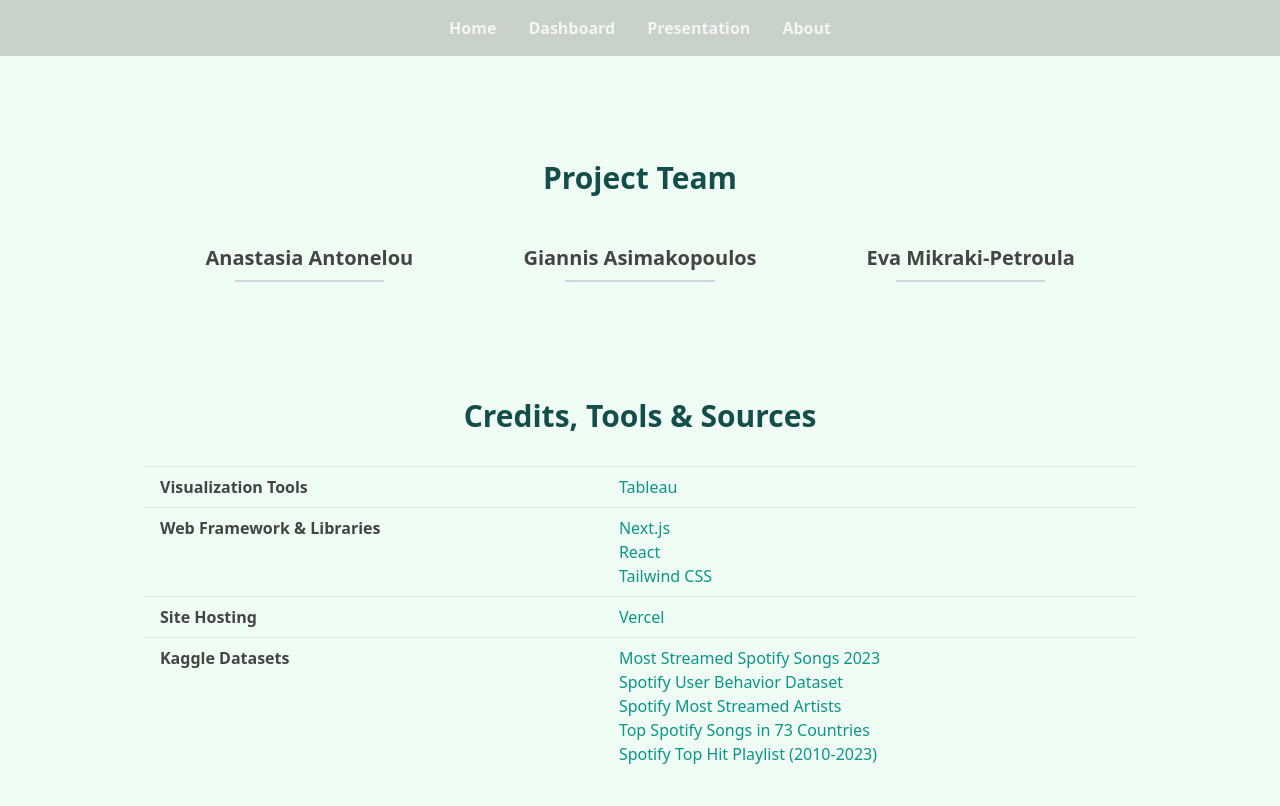
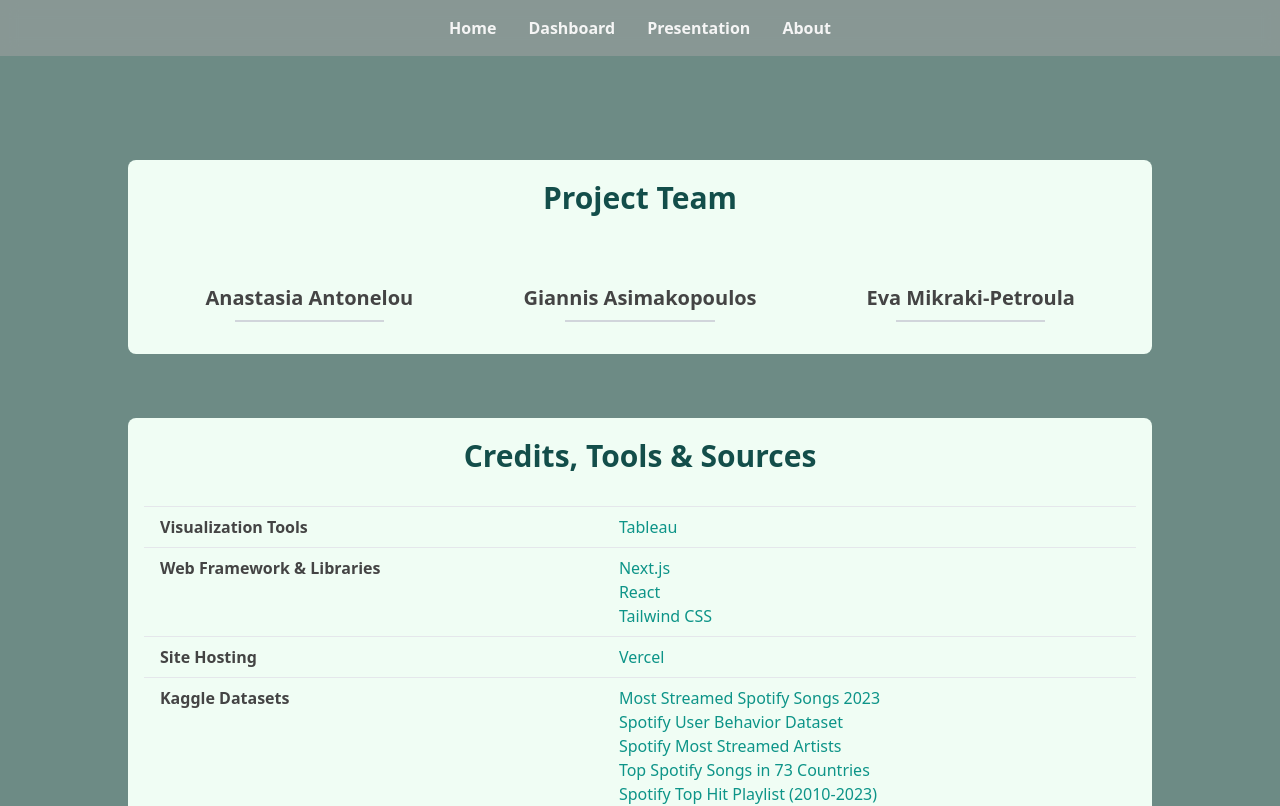
Before and after one commit to aantonelou/spotifytrendsviz, a Next.js app: page /about in a window 1280 px wide. Shown: the top 806 px of the page. Built offline with nearby package versions, Linux system fonts and the light colour scheme.

Commit message:
Updated colors

```diff
--- a/src/components/Credits.tsx
+++ b/src/components/Credits.tsx
@@ -2,7 +2,7 @@
 
 const Credits = () => {
   return (
-    <div className="container-xxl px-4 py-5">
+    <div className="container-xxl px-4 py-5 bg-green-50 rounded-lg">
       <h2 className="mb-8 text-3xl text-center font-bold text-teal-900">Credits, Tools & Sources</h2>
       <table className="w-full table-auto">
         <tbody>
--- a/src/components/Layout/Section.tsx
+++ b/src/components/Layout/Section.tsx
@@ -1,13 +1,13 @@
 import classNames from 'classnames';
-import {FC, memo, PropsWithChildren} from 'react';
+import {CSSProperties, FC, memo, PropsWithChildren} from 'react';
 
 import {SectionId} from '../../data/data';
 
 const Section: FC<
-  PropsWithChildren<{sectionId: SectionId; sectionTitle?: string; noPadding?: boolean; className?: string}>
-> = memo(({children, sectionId, noPadding = false, className}) => {
+  PropsWithChildren<{sectionId: SectionId; sectionTitle?: string; noPadding?: boolean; className?: string; style?: CSSProperties}>
+> = memo(({children, sectionId, noPadding = false, className, style}) => {
   return (
-    <section className={classNames(className, {'px-4 py-16 md:py-24 lg:px-8': !noPadding})} id={sectionId}>
+    <section className={classNames(className, {'px-4 py-16 md:py-24 lg:px-8': !noPadding})} id={sectionId} style={style}>
       <div className={classNames({'mx-auto max-w-screen-lg': !noPadding})}>{children}</div>
     </section>
   );
--- a/src/components/Sections/About.tsx
+++ b/src/components/Sections/About.tsx
@@ -6,10 +6,10 @@
 
 const About: FC = memo(() => {
   return (
-    <Section className="bg-green-50" sectionId={SectionId.About}>
-      <div className="my-16">
+    <Section sectionId={SectionId.About} style={{background: "rgba(109,139,133,255)"}}>
+      <div className="my-16 bg-green-50 rounded-lg">
         <div className="max-w-7xl mx-auto px-4 text-center">
-          <div className="mb-8">
+          <div className="mb-8 py-5">
             <h2 className="text-3xl font-bold text-teal-900">Project Team</h2>
           </div>
           <div className="flex flex-wrap justify-center">
--- a/src/components/Sections/Dashboard.tsx
+++ b/src/components/Sections/Dashboard.tsx
@@ -7,7 +7,7 @@
 const Dashboard: FC = memo(() => {
   return (
     <Section noPadding sectionId={SectionId.Dashboard} className="mt-16">
-      <div className="relative flex h-screen w-full items-center justify-center bg-green-50">
+      <div className="relative flex h-screen w-full items-center justify-center" style={{background: "rgba(109,139,133,255)"}}>
         <div className="w-full h-full">
           <TableauDashboard />
         </div>
--- a/src/components/Sections/Presentation.tsx
+++ b/src/components/Sections/Presentation.tsx
@@ -6,7 +6,7 @@
 const Presentation: FC = memo(() => {
   return (
     <Section noPadding sectionId={SectionId.Dashboard} className="mt-16">
-      <div className="relative flex h-screen w-full items-center justify-center bg-green-50">
+      <div className="relative flex h-screen w-full items-center justify-center" style={{background: "rgba(109,139,133,255)"}}>
         <div className="w-full h-full">
         </div>
       </div>
```
Also changed, not shown: 1 other file (tests, documents, lock files or other folders).
